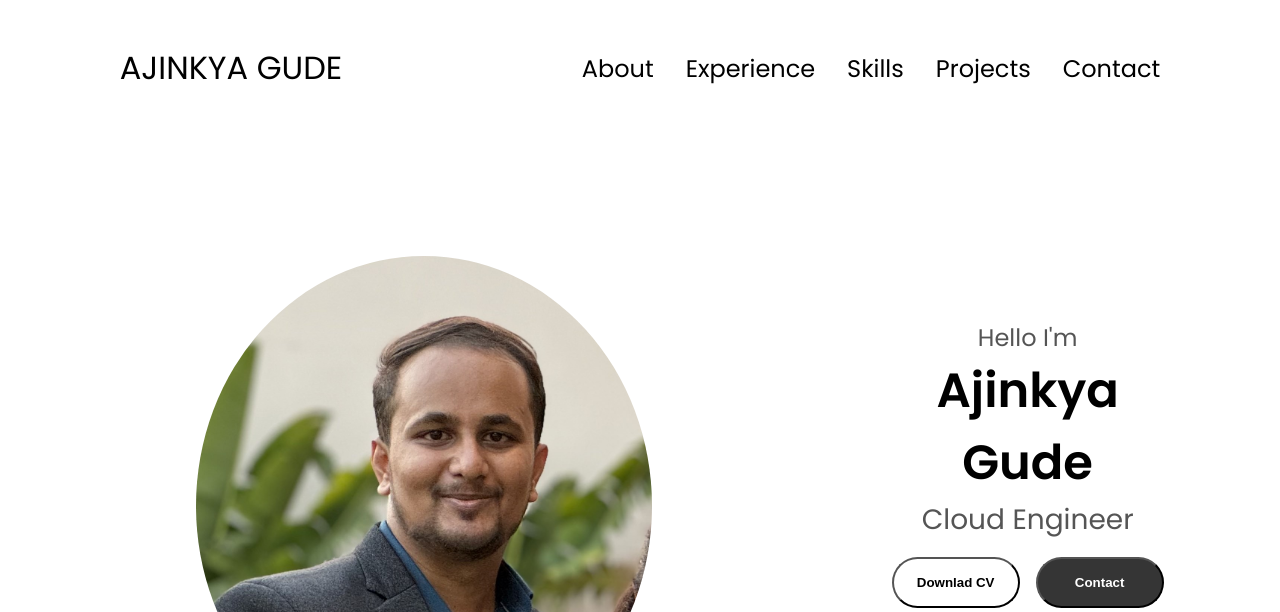
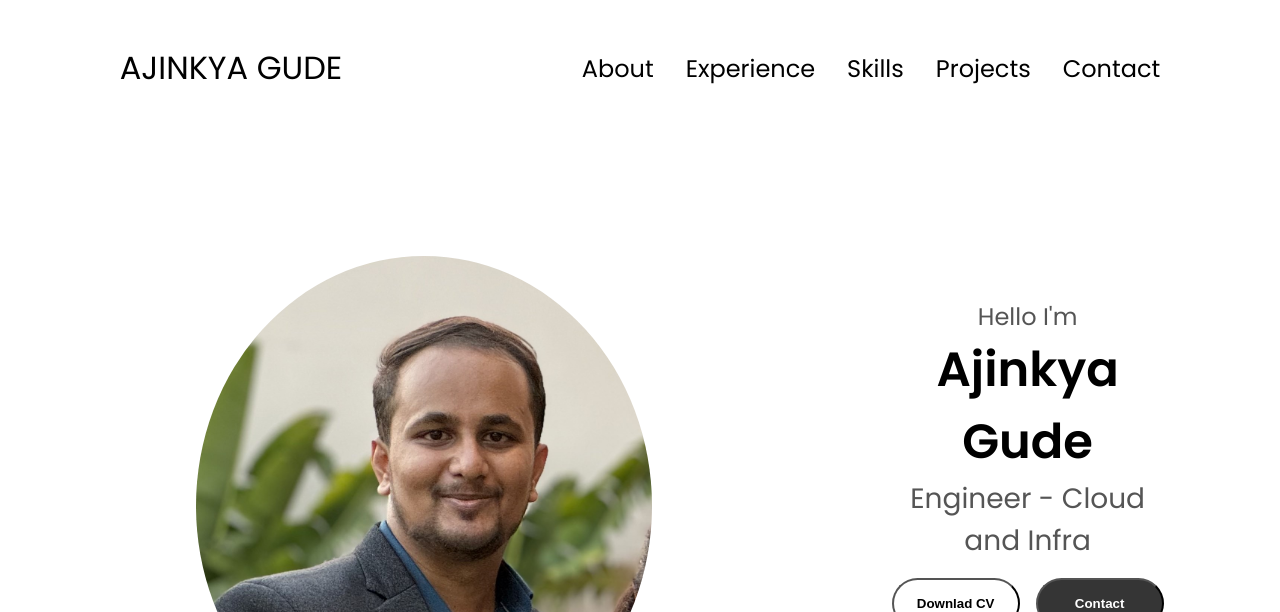
Before and after one commit to AjinkyaGude/Ajinkya-Protfolio, a plain HTML site: page Source/index.html in a window 1280 px wide. Shown: the top 612 px of the page. Drawn offline with Linux system fonts and the light colour scheme.

Commit message:
Update index.html

```diff
--- a/Source/index.html
+++ b/Source/index.html
@@ -54,7 +54,7 @@
             <div class="section_text">
                 <p class="section_text_p1"> Hello I'm</p>
                 <h1 class="title"> Ajinkya Gude</h1>
-                <p class="section_text_p2">Cloud Engineer</p>
+                <p class="section_text_p2">Engineer - Cloud and Infra</p>
                 <div class="btn-container">
                     <button class="btn btn-color-2"
                     onclick="window.open('WORKCV.pdf')"> Downlad CV
```
